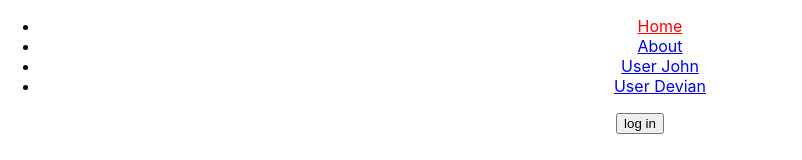
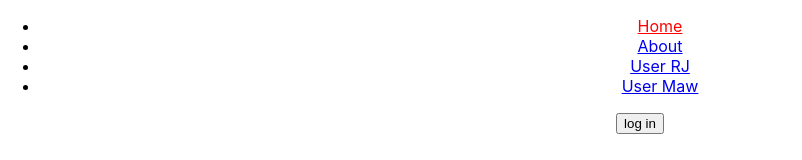
Before and after one commit to comexprt/React-Router-Training, a React (Create React App) app: page / in a window 1280 px wide. Shown: the top 160 px of the page, without its empty margins (0-802 px from the left). Built offline with nearby package versions, Linux system fonts and the light colour scheme.

Commit message:
Updated App.js

```diff
--- a/src/App.js
+++ b/src/App.js
@@ -37,12 +37,12 @@ class App extends Component{
                   <li>
                      <NavLink to="/user/john" exact activeStyle={
                        {color:'red'}
-                     }> User John</NavLink>
+                     }> User RJ</NavLink>
                   </li>
                   <li>
                     <NavLink to="/user/devian" exact activeStyle={
                        {color:'red'}
-                     }> User Devian</NavLink>
+                     }> User Maw</NavLink>
                   </li>
               </ul>
 
```
